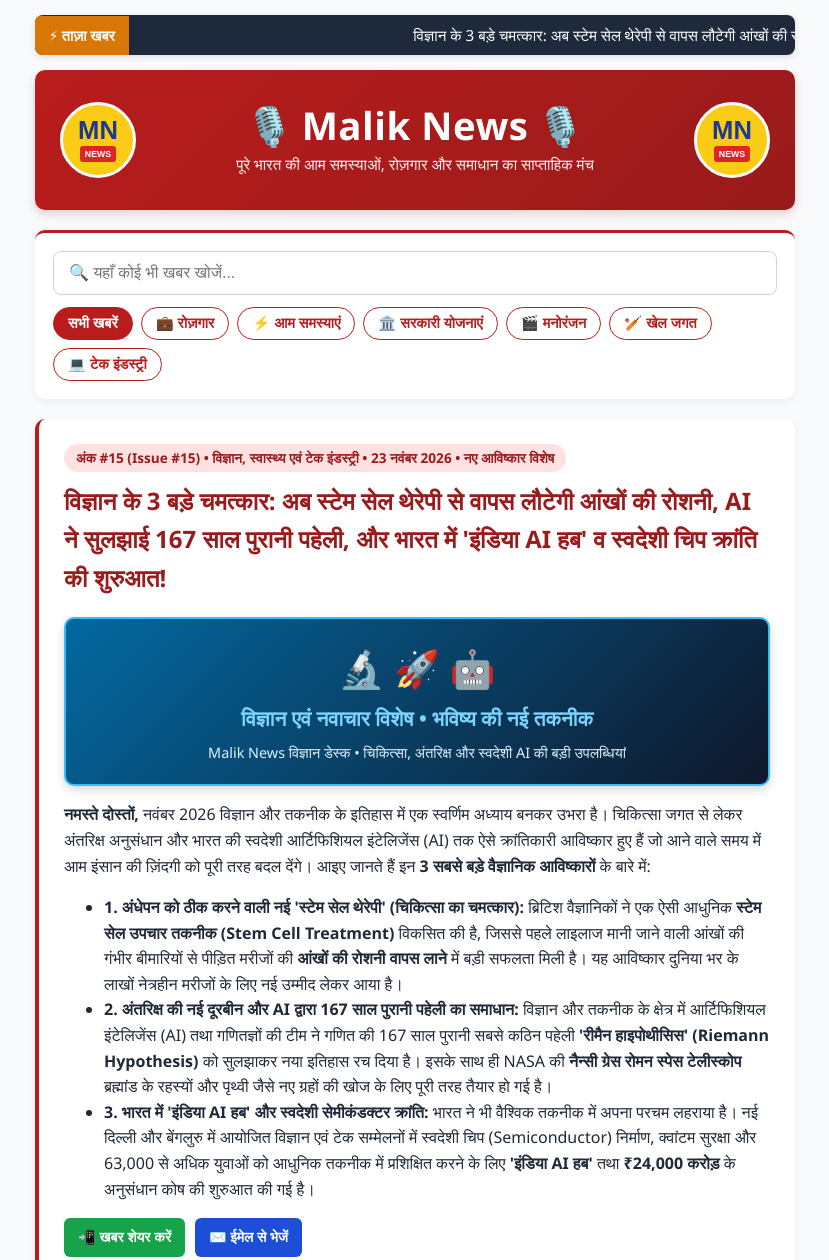
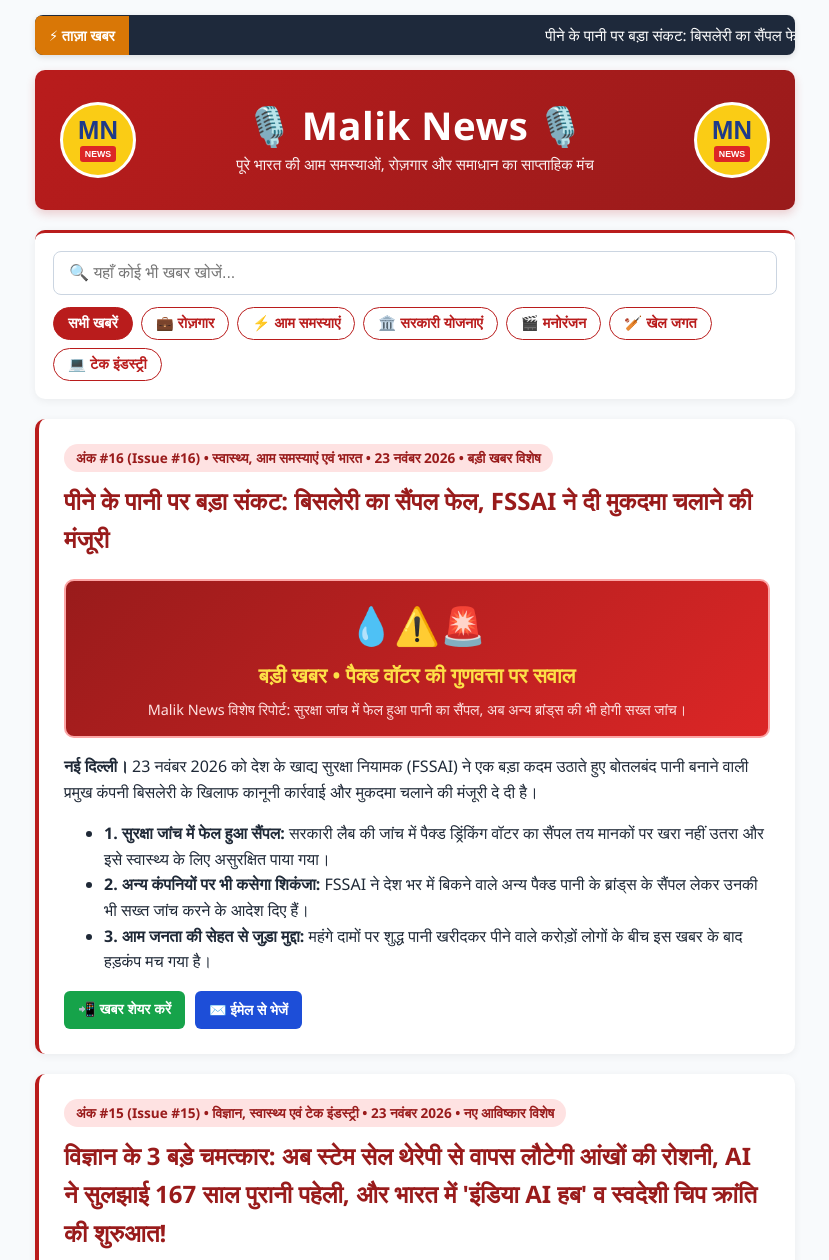
Before and after one commit to shailendra-codes/Malik-News, a plain HTML site: page index.html in a window 1280 px wide. Shown: the top 1260 px of the page, without its empty margins (225-1054 px from the left). Drawn offline with Linux system fonts and the light colour scheme; no server answers.

Commit message:
Add article on Bisleri water crisis and FSSAI actions
Added a new article about the water crisis and legal actions against Bisleri for unsafe drinking water.

```diff
--- a/all-news.html
+++ b/all-news.html
@@ -1,4 +1,24 @@
 <!-- हमेशा नई खबर को सबसे ऊपर (यहाँ) पेस्ट करें -->
+
+<article>
+    <span class="tag">अंक #16 (Issue #16) • स्वास्थ्य, आम समस्याएं एवं भारत • 23 नवंबर 2026 • बड़ी खबर विशेष</span>
+    <h2>पीने के पानी पर बड़ा संकट: बिसलेरी का सैंपल फेल, FSSAI ने दी मुकदमा चलाने की मंजूरी</h2>
+
+    <div style="background: linear-gradient(135deg, #991b1b, #dc2626); color: #ffffff; border: 2px solid #fca5a5; border-radius: 10px; padding: 15px; margin: 15px 0; text-align: center;">
+        <div style="font-size: 2.3rem; margin-bottom: 4px;">💧⚠️🚨</div>
+        <h3 style="margin: 0; font-size: 1.3rem; color: #fde047;">बड़ी खबर • पैक्ड वॉटर की गुणवत्ता पर सवाल</h3>
+        <p style="margin: 6px 0 0 0; font-size: 0.9rem; color: #fee2e2;">Malik News विशेष रिपोर्ट: सुरक्षा जांच में फेल हुआ पानी का सैंपल, अब अन्य ब्रांड्स की भी होगी सख्त जांच।</p>
+    </div>
+
+    <p><strong>नई दिल्ली।</strong> 23 नवंबर 2026 को देश के खाद्य सुरक्षा नियामक (FSSAI) ने एक बड़ा कदम उठाते हुए बोतलबंद पानी बनाने वाली प्रमुख कंपनी बिसलेरी के खिलाफ कानूनी कार्रवाई और मुकदमा चलाने की मंजूरी दे दी है।</p>
+
+    <ul>
+        <li><strong>1. सुरक्षा जांच में फेल हुआ सैंपल:</strong> सरकारी लैब की जांच में पैक्ड ड्रिंकिंग वॉटर का सैंपल तय मानकों पर खरा नहीं उतरा और इसे स्वास्थ्य के लिए असुरक्षित पाया गया।</li>
+        <li><strong>2. अन्य कंपनियों पर भी कसेगा शिकंजा:</strong> FSSAI ने देश भर में बिकने वाले अन्य पैक्ड पानी के ब्रांड्स के सैंपल लेकर उनकी भी सख्त जांच करने के आदेश दिए हैं।</li>
+        <li><strong>3. आम जनता की सेहत से जुड़ा मुद्दा:</strong> महंगे दामों पर शुद्ध पानी खरीदकर पीने वाले करोड़ों लोगों के बीच इस खबर के बाद हड़कंप मच गया है।</li>
+    </ul>
+</article>
+
 
 <article>
   <span class="tag">अंक #15 (Issue #15) • विज्ञान, स्वास्थ्य एवं टेक इंडस्ट्री • 23 नवंबर 2026 • नए आविष्कार विशेष</span>
```
